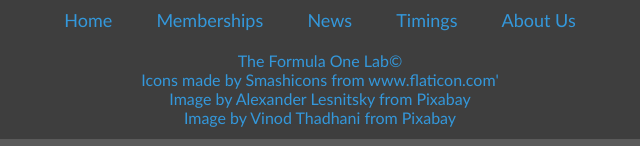
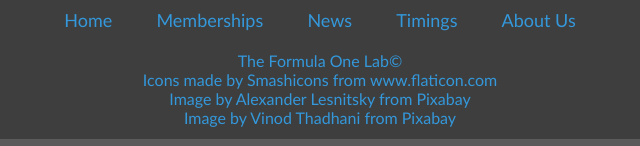
Before and after one commit to nicolasbovalet/theformulaonelab.github.io, a plain HTML site: page index.html in a window 1280 px wide. Shown: the part 1317-1463 px from the top of the page, 320-960 px from the left. Drawn offline with Linux system fonts and the light colour scheme.

Commit message:
extra character

```diff
--- a/index.html
+++ b/index.html
@@ -94,7 +94,7 @@
                     <p>The Formula One Lab&copy;</p>
                     <p>Icons made by <a href="https://www.flaticon.com/authors/smashicons" title="Smashicons">
                             Smashicons </a> from <a href="https://www.flaticon.com/"
-                            title="Flaticon">www.flaticon.com'</a></p>
+                            title="Flaticon">www.flaticon.com</a></p>
                     <p>Image by <a
                             href="https://pixabay.com/users/alles-2597842/?utm_source=link-attribution&utm_medium=referral&utm_campaign=image&utm_content=5352901">Alexander
                             Lesnitsky</a> from <a
```
